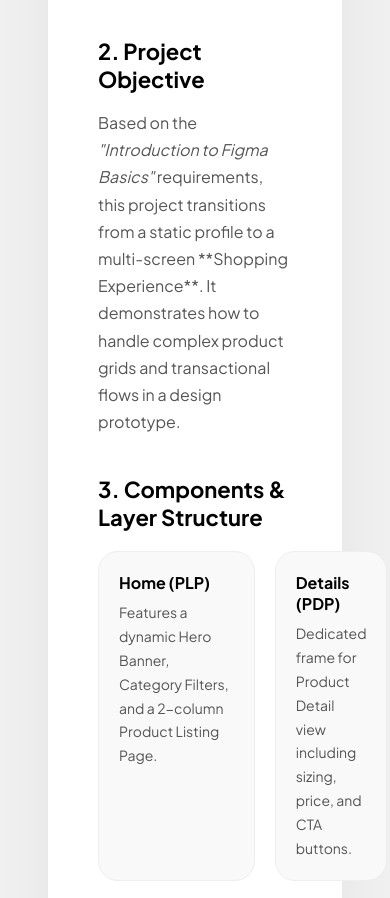
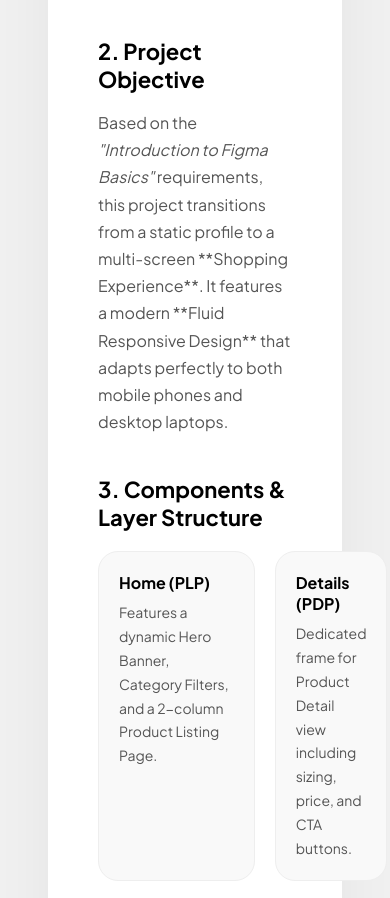
Before and after one commit to Hemanth-5002/figma-shopping, a website built with Vite: page Figma_Design_Report.html in a window 390 px wide. Shown: the part 922-1820 px from the top of the page. Built offline with nearby package versions, Linux system fonts and the light colour scheme.

Commit message:
docs: update report to highlight responsive features

```diff
--- a/Figma_Design_Report.html
+++ b/Figma_Design_Report.html
@@ -185,9 +185,8 @@
             <h2>2. Project Objective</h2>
             <p>Based on the <i>"Introduction to Figma Basics"</i> requirements, this project transitions from a static
                 profile
-                to a multi-screen **Shopping Experience**. It demonstrates how to handle complex product grids and
-                transactional
-                flows in a design prototype.</p>
+                to a multi-screen **Shopping Experience**. It features a modern **Fluid Responsive Design** that adapts
+                perfectly to both mobile phones and desktop laptops.</p>
         </section>
 
         <section>
```
